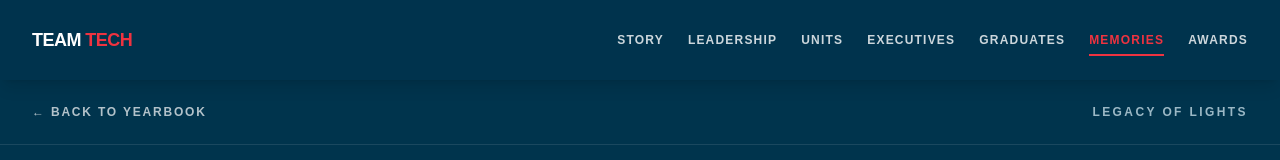
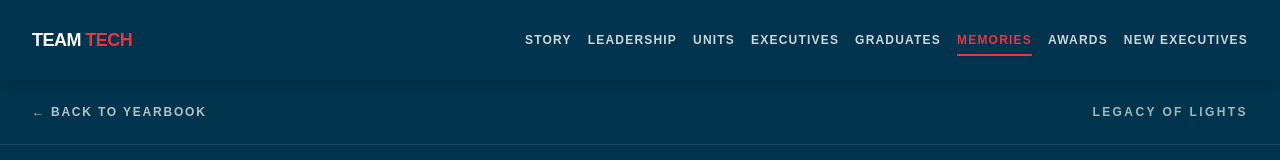
Before and after one commit to Pelumi-Afolayan/teamtech-yearbook, a React (Vite) app: page /memories in a window 1280 px wide. Shown: the top 160 px of the page. Built offline with nearby package versions, Linux system fonts and the light colour scheme.

Commit message:
Updated Unit Leaders Images and Roles

```diff
--- a/src/components/layout/Navbar.tsx
+++ b/src/components/layout/Navbar.tsx
@@ -37,6 +37,11 @@ const navigationLinks = [
     label: 'Awards',
     to: '/#awards',
     sectionId: 'awards',
+  },
+{
+    label: 'New Executives',
+    to: '/#next-chapter',
+    sectionId: 'next-chapter',
   },
 ]
 
@@ -136,7 +141,7 @@ function Navbar() {
           Team <span className="text-[#ef3340]">Tech</span>
         </Link>
 
-        <div className="hidden items-center gap-6 md:flex">
+        <div className="hidden items-center gap-4 lg:flex">
           {navigationLinks.map((link) => {
             const active = isLinkActive(link)
 
@@ -172,7 +177,7 @@ function Navbar() {
           aria-expanded={isMenuOpen}
           aria-controls="mobile-navigation"
           onClick={() => setIsMenuOpen((current) => !current)}
-          className="relative z-50 flex h-11 w-11 flex-col items-center justify-center gap-[5px] text-white md:hidden"
+          className="relative z-50 flex h-11 w-11 flex-col items-center justify-center gap-[5px] text-white lg:hidden"
         >
           <span
             className={`block h-[2px] w-6 bg-current transition duration-300 ${
@@ -213,7 +218,7 @@ function Navbar() {
             transition={{
               duration: 0.3,
             }}
-            className="overflow-hidden border-t border-white/10 bg-[#00344d] md:hidden"
+            className="overflow-hidden border-t border-white/10 bg-[#00344d] lg:hidden"
           >
             <div className="mx-auto flex max-w-7xl flex-col px-6 py-5">
               {navigationLinks.map((link, index) => {
--- a/src/data/incomingUnits.ts
+++ b/src/data/incomingUnits.ts
@@ -51,8 +51,11 @@ export const incomingUnits: IncomingUnit[] = [
     leaders: [
       {
         id: 'livestream-head',
-        name: 'To Be Added',
+        name: 'Adebayo Faith',
         position: 'Head of Livestream',
+        photoUrl: leaderPhoto(
+          'Adebayo_Faith_-_head_of_livstream'
+        ),
       },
 
       {
@@ -153,10 +156,13 @@ export const incomingUnits: IncomingUnit[] = [
         ),
       },
       {
-        id: 'content-assistant',
-        name: 'To Be Added',
-        position: 'Assistant Head of Content',
-      },
+      id: 'content-assistant',
+      name: 'Ojo Heritage',
+      position: 'Assistant Head of Content',
+      photoUrl: leaderPhoto(
+        'Ojo_Heritage_-_Assistant_Head_Content_Team'
+      ),
+    },
       {
         id: 'post-production-lead',
         name: 'Emmanuel Williams',
```
